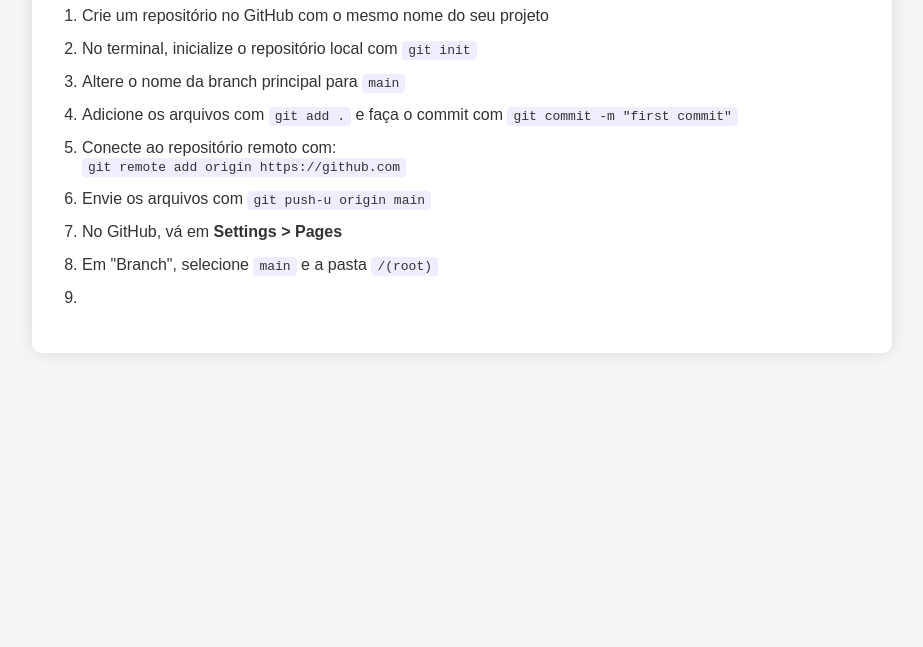
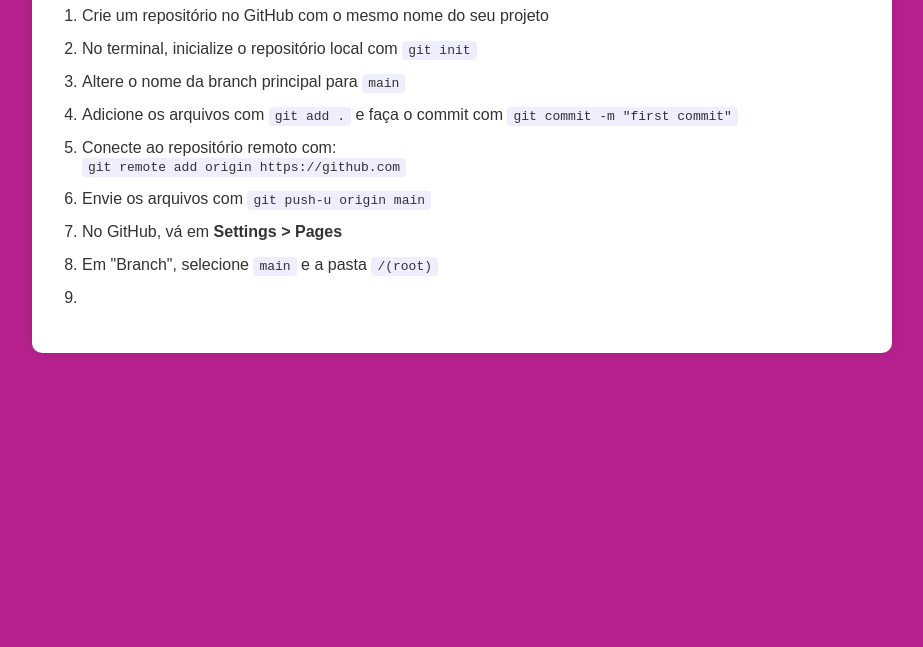
Before and after one commit to Bellac009/hospedandoSites, a plain HTML site: page index.html in a window 1280 px wide. Shown: the part 153-800 px from the top of the page, without its empty margins (178-1101 px from the left). Drawn offline with Linux system fonts and the light colour scheme.

Commit message:
versão 2

```diff
--- a/style.css
+++ b/style.css
@@ -1,6 +1,6 @@
 body {
     font-family: Arial, sans-serif;
-    background-color: #f5f5f5;
+    background-color: #b7218d;
     color: #333;
     margin: 0;
     padding: 0;
```
